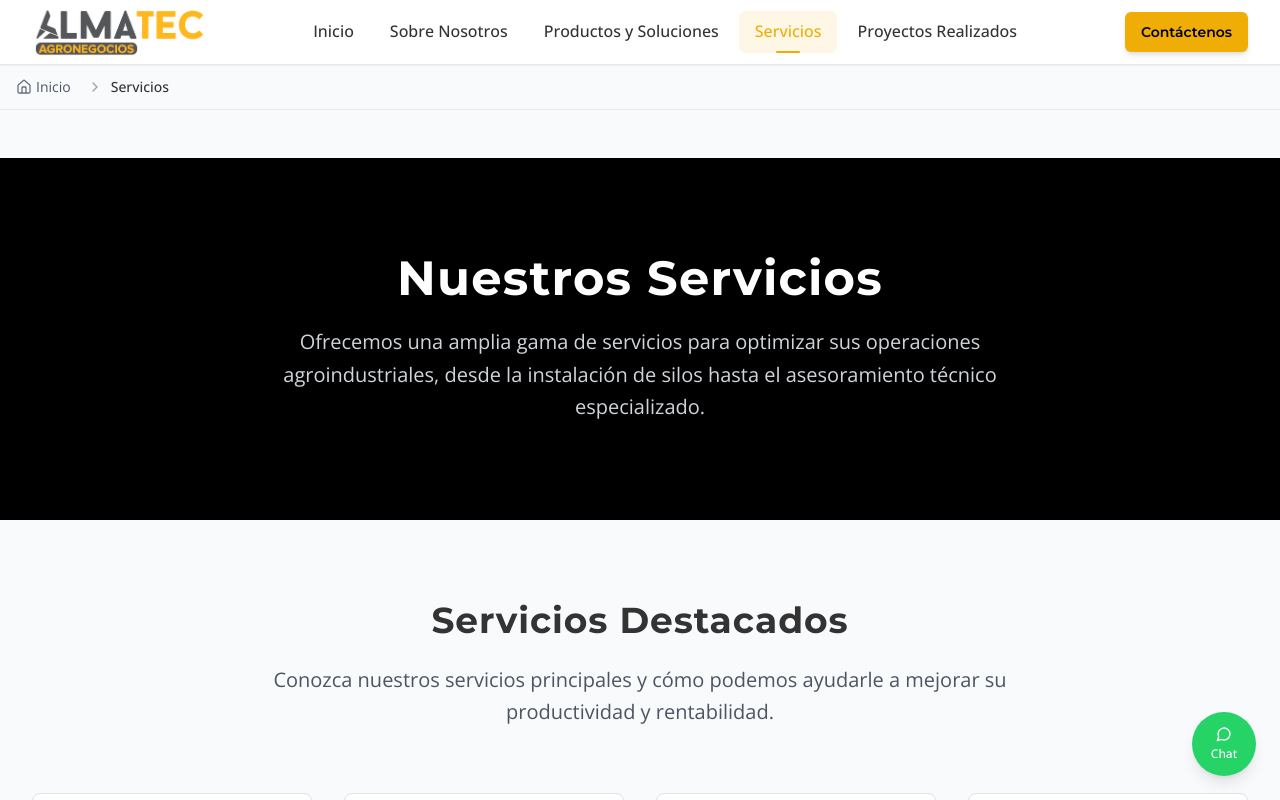
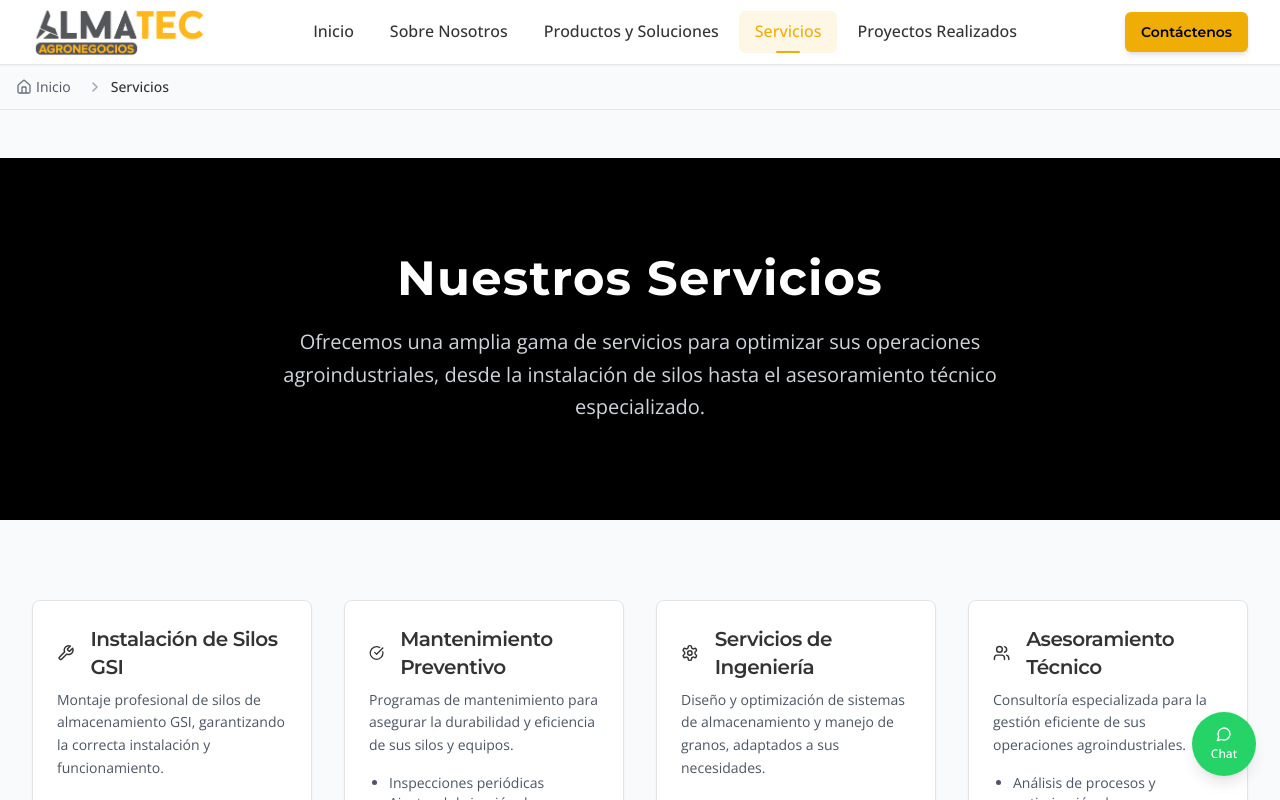
Before and after one commit to eliassousar/almatecsrl-sitio-web, a React (Vite) app: page /servicios in a window 1280 px wide. Shown: the top 800 px of the page. Built offline with nearby package versions, Linux system fonts and the light colour scheme.

Commit message:
Remove "Servicios destacados" section
Remove the title "Servicios destacados" and the text below it from the "Servicios" section.

```diff
--- a/src/pages/Servicios.tsx
+++ b/src/pages/Servicios.tsx
@@ -93,14 +93,6 @@ const Servicios = () => {
       {/* Servicios Principales */}
       <section className="py-20">
         <div className="container mx-auto px-4 sm:px-6 lg:px-8">
-          <div className="text-center mb-16">
-            <h2 className="font-montserrat font-bold text-4xl text-almatec-dark-gray mb-6 tracking-wide">
-              Servicios Destacados
-            </h2>
-            <p className="font-open-sans text-xl text-gray-600 max-w-3xl mx-auto leading-relaxed">
-              Conozca nuestros servicios principales y cómo podemos ayudarle a mejorar su productividad y rentabilidad.
-            </p>
-          </div>
 
           <div className="grid grid-cols-1 md:grid-cols-2 lg:grid-cols-4 gap-8">
             {servicios.map((servicio, index) => (
```
